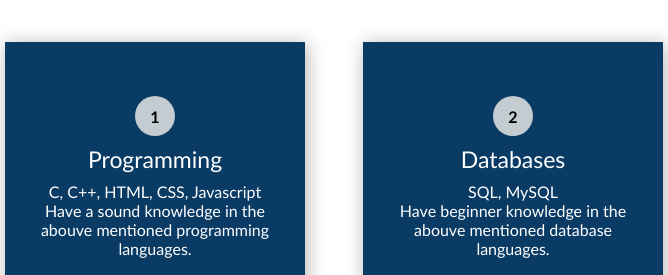
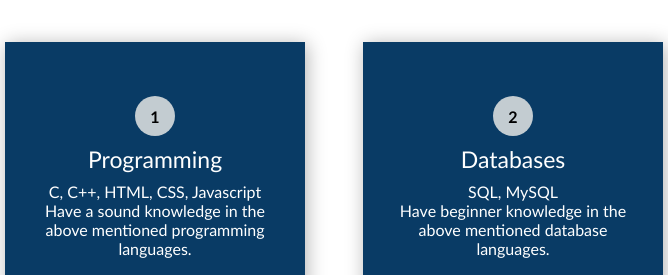
Before and after one commit to Gitanjali555/BG_Portfolio, a plain HTML site: page index.html in a window 1280 px wide. Shown: the part 1134-1409 px from the top of the page, 127-795 px from the left. Drawn offline with Linux system fonts and the light colour scheme.

Commit message:
Update index.html

```diff
--- a/index.html
+++ b/index.html
@@ -57,14 +57,14 @@
 			<div class="box-1">
 			<span>1</span>
 			<p class="heading">Programming</p>
-			<p class="details">C, C++, HTML, CSS, Javascript<br>Have a sound knowledge in the abouve mentioned programming languages.</p>
+			<p class="details">C, C++, HTML, CSS, Javascript<br>Have a sound knowledge in the above mentioned programming languages.</p>
 			<button>Read More</button>
 			</div>
 	   <!--2------------->
 			<div class="box-2">
 			<span>2</span>
 			<p class="heading">Databases</p>
-			<p class="details">SQL, MySQL<br>Have beginner knowledge in the abouve mentioned database languages.</p>
+			<p class="details">SQL, MySQL<br>Have beginner knowledge in the above mentioned database languages.</p>
 			<button>Read More</button>
 			</div>
 		<!--3------------->
```
